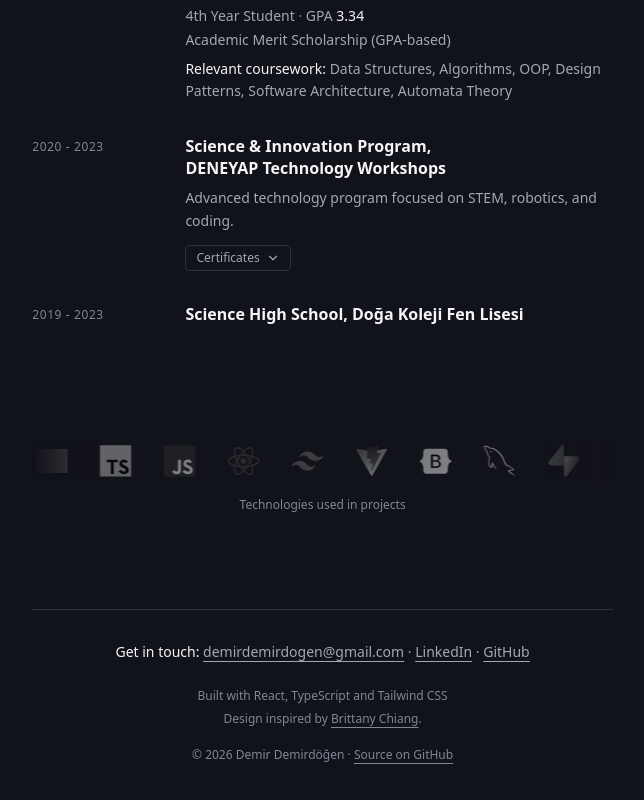
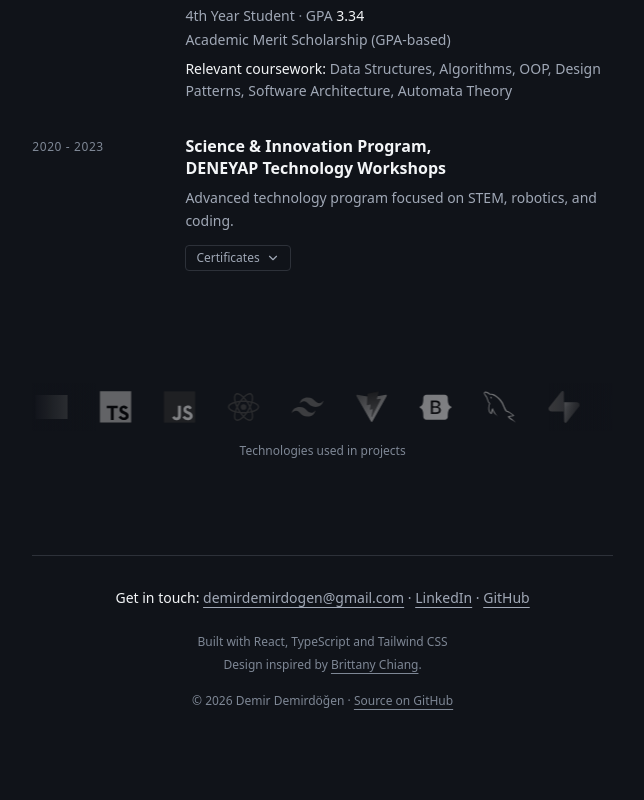
Before and after one commit to this-Demir/demirdogen.dev-portfolio, a React (Vite) app: page / in a window 1280 px wide. Shown: the part 2659-3459 px from the top of the page, without its empty margins (555-1199 px from the left). Built offline with nearby package versions, Linux system fonts and the light colour scheme; grey boxes are pictures that could not be loaded; the HTML template or start-up script is replaced by a standard one.

Commit message:
chore: remove high school from education

```diff
--- a/src/data/content.tsx
+++ b/src/data/content.tsx
@@ -163,11 +163,6 @@ const en = {
       org: 'DENEYAP Technology Workshops',
       desc: 'Advanced technology program focused on STEM, robotics, and coding.',
       certButton: 'Certificates',
-    },
-    highschool: {
-      date: '2019 - 2023',
-      title: 'Science High School',
-      school: 'Doğa Koleji Fen Lisesi',
     },
   },
   skills: {
@@ -352,11 +347,6 @@ const tr: Dictionary = {
       desc: 'STEM, robotik ve kodlama odaklı ileri teknoloji eğitim programı.',
       certButton: 'Sertifikalar',
     },
-    highschool: {
-      date: '2019 - 2023',
-      title: 'Fen Lisesi',
-      school: 'Doğa Koleji Fen Lisesi',
-    },
   },
   skills: {
     tools: 'Projelerde kullanılan teknolojiler',
--- a/src/pages/Index.tsx
+++ b/src/pages/Index.tsx
@@ -188,14 +188,6 @@ const Index = () => {
                 )}
               </TimelineEntry>
             </li>
-
-            <li>
-              <TimelineEntry period={t.education.highschool.date}>
-                <h3 className="text-base font-semibold leading-snug text-foreground">
-                  {t.education.highschool.title}, {t.education.highschool.school}
-                </h3>
-              </TimelineEntry>
-            </li>
           </ol>
 
           {/* Sits well below the education list, closer to the footer. */}
```
